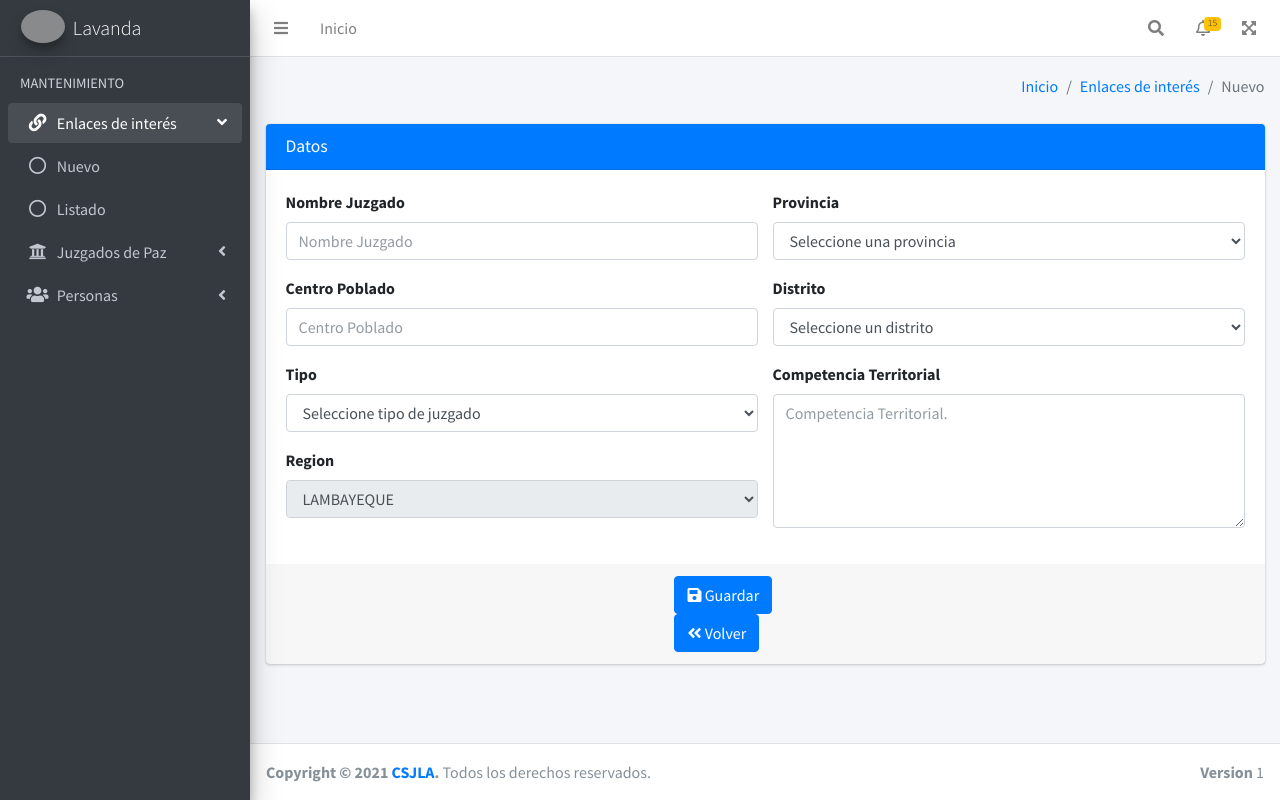
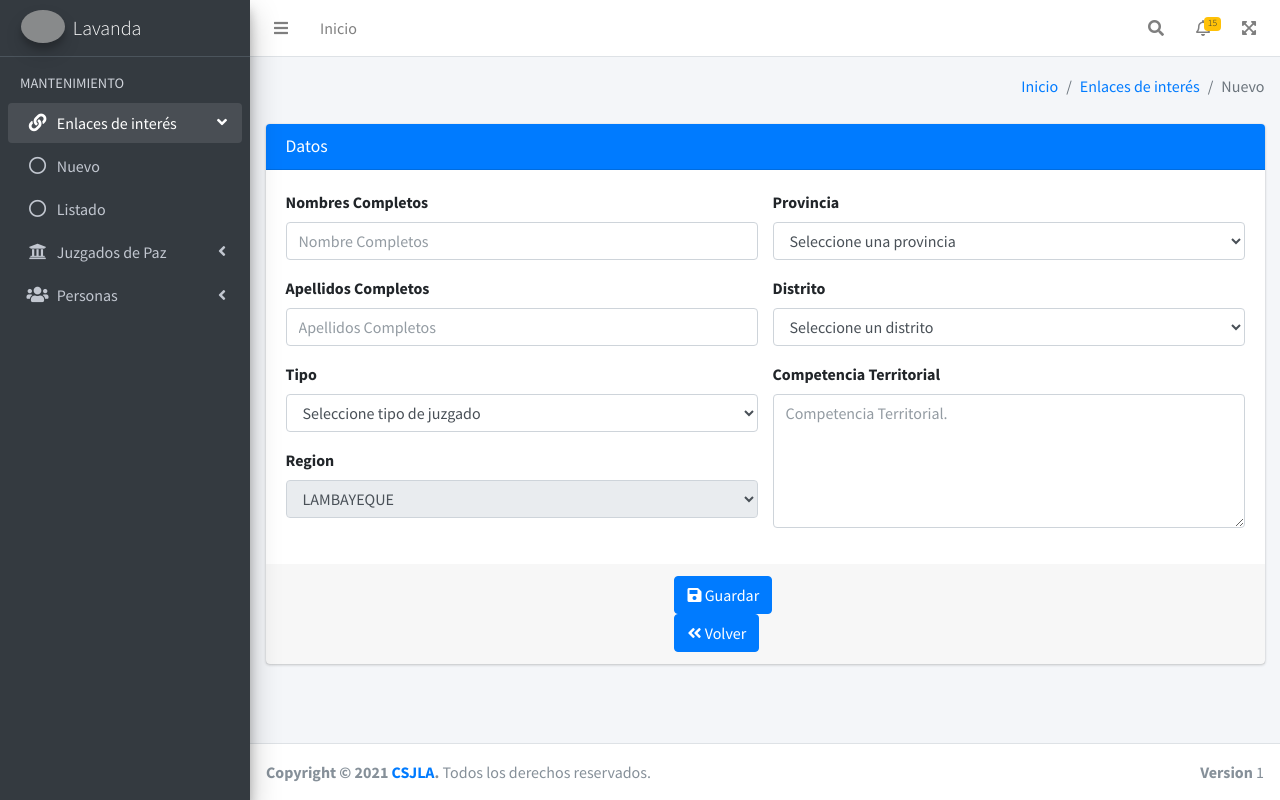
Before and after one commit to orifichu/lavanda-web, a CodeIgniter 4 app: the page made by app/Views/personas/html/registrar.php in a window 1280 px wide. Run offline with PHP 8.4 and a stand-in for CodeIgniter, Linux system fonts and the light colour scheme; the template is opened without the code that fills it, so the values that code supplies are empty; some libraries are stand-ins or nearby versions; grey boxes are pictures that could not be loaded.

Commit message:
cambios en le formularios

```diff
--- a/app/Views/personas/html/registrar.php
+++ b/app/Views/personas/html/registrar.php
@@ -89,12 +89,12 @@
                         <div class="row">
                           <div class="col-sm-6">
                             <div class="form-group">
-                              <label for="titulo">Nombre Juzgado</label>
-                              <input type="text" class="form-control" id="nombreJuzgado" name="nombreJuzgado" placeholder="Nombre Juzgado" data-toggle="tooltip" value="<?php echo $item_nombre_juzgado; ?>"/>
+                              <label for="titulo">Nombres Completos</label>
+                              <input type="text" class="form-control" id="txtxNombres" name="txtxNombres" placeholder="Nombre Completos" data-toggle="tooltip" value="<?php echo $item_nombre_juzgado; ?>"/>
                             </div>
                             <div class="form-group">
-                              <label for="url">Centro Poblado</label>
-                              <input type="text" class="form-control" id="centroPoblado" name="centroPoblado" placeholder="Centro Poblado" data-toggle="tooltip" value="<?php echo $item_centro_poblado; ?>" />
+                              <label for="url">Apellidos Completos</label>
+                              <input type="text" class="form-control" id="txtApellidos" name="txtApellidos" placeholder="Apellidos Completos" data-toggle="tooltip" value="<?php echo $item_centro_poblado; ?>" />
                             </div>
                             <div class="form-group">
                               <label for="url">Tipo</label>
```
